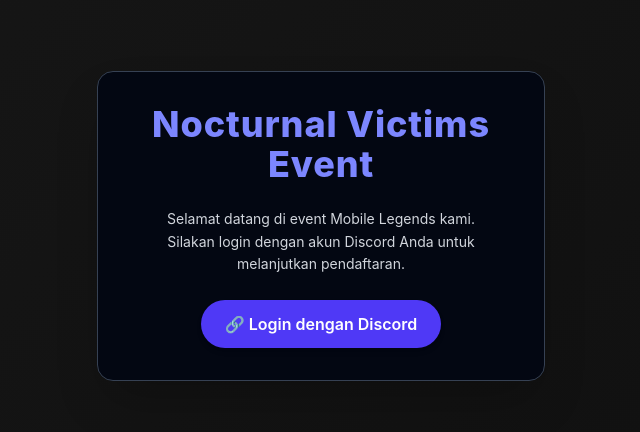
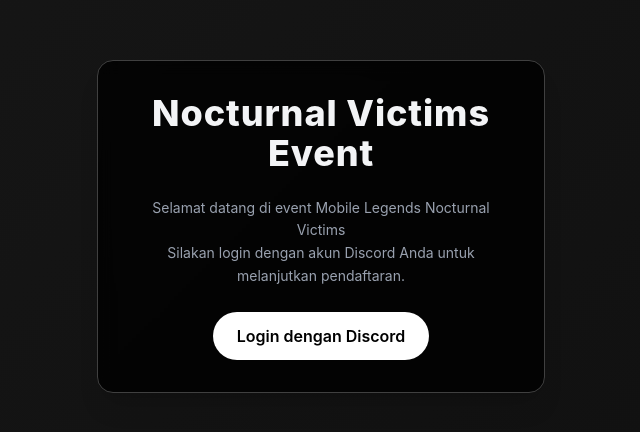
Before and after one commit to YayChia/discord-oauth-site, a Next.js app: page / in a window 1280 px wide. Shown: the part 174-606 px from the top of the page, without its empty margins (319-959 px from the left). Built offline with nearby package versions, Linux system fonts and the light colour scheme.

Commit message:
Make UI Contrast better with BG

```diff
--- a/app/page.tsx
+++ b/app/page.tsx
@@ -8,27 +8,27 @@ export const dynamic = 'force-dynamic';
 export default function Home() {
   return (
     <div className="relative min-h-screen text-white flex items-center justify-center px-4 overflow-hidden">
-      {/* Dark Elegant Animated Background */}
+      {/* Waves Background */}
       <div className="absolute inset-0 z-0">
         <div className="wave"></div>
         <div className="wave"></div>
         <div className="wave"></div>
       </div>
 
-      {/* Foreground Content */}
-      <div className="relative z-10 text-center space-y-6 max-w-md w-full border border-gray-700 rounded-2xl p-8 bg-gray-950 bg-opacity-90 shadow-2xl backdrop-blur-md">
-        <h1 className="text-4xl font-extrabold tracking-wide text-indigo-400">
+      {/* Foreground Box */}
+      <div className="relative z-10 text-center space-y-6 max-w-md w-full border border-neutral-700 rounded-2xl p-8 bg-black/80 shadow-xl backdrop-blur-sm">
+        <h1 className="text-4xl font-extrabold tracking-wide text-gray-100">
           Nocturnal Victims Event
         </h1>
-        <p className="text-gray-300 text-sm leading-relaxed">
-          Selamat datang di event Mobile Legends kami.<br />
+        <p className="text-gray-400 text-sm leading-relaxed">
+          Selamat datang di event Mobile Legends Nocturnal Victims<br />
           Silakan login dengan akun Discord Anda untuk melanjutkan pendaftaran.
         </p>
         <button
           onClick={() => signIn('discord', { callbackUrl: '/event' })}
-          className="bg-indigo-600 hover:bg-indigo-700 transition-colors px-6 py-3 rounded-full text-base font-semibold shadow-md"
+          className="bg-white text-black hover:bg-gray-300 transition-colors px-6 py-3 rounded-full text-base font-semibold shadow-md"
         >
-          🔗 Login dengan Discord
+          Login dengan Discord
         </button>
       </div>
     </div>
```
